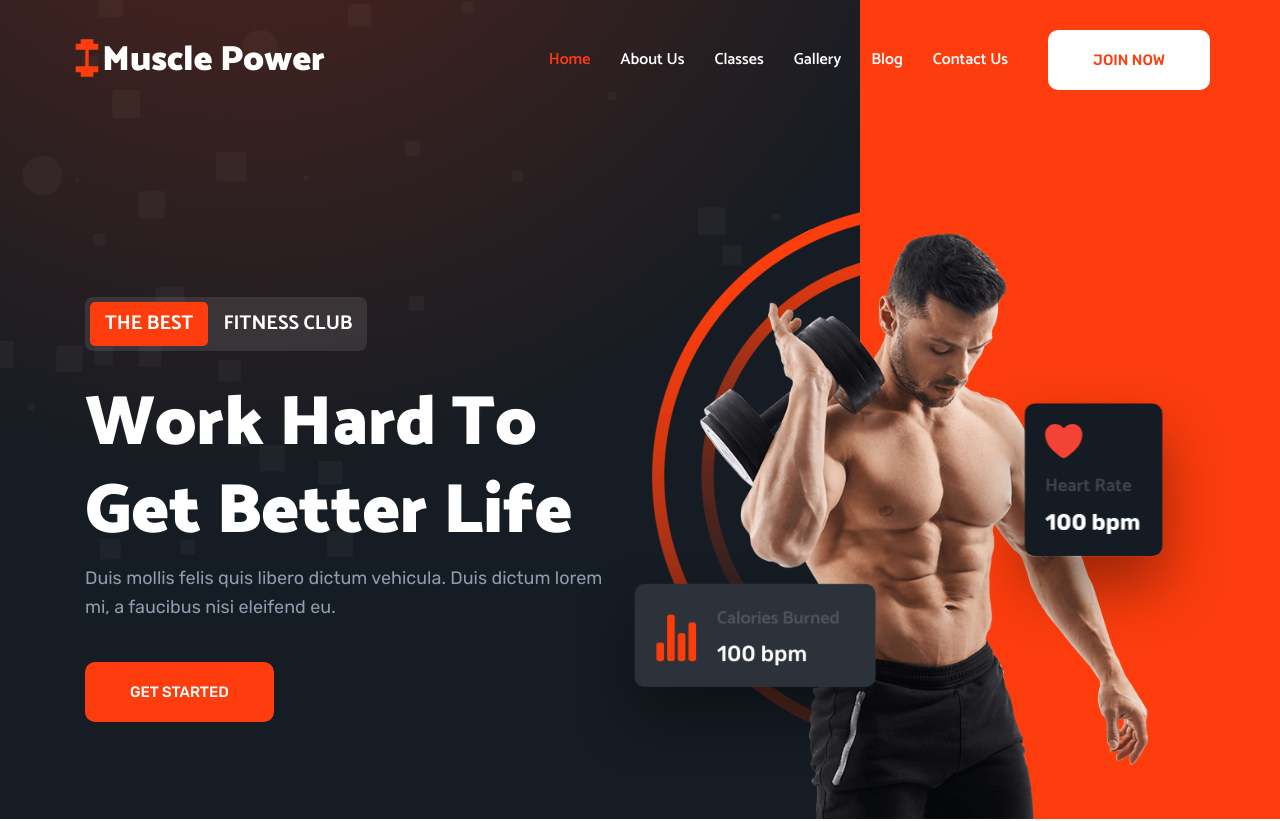
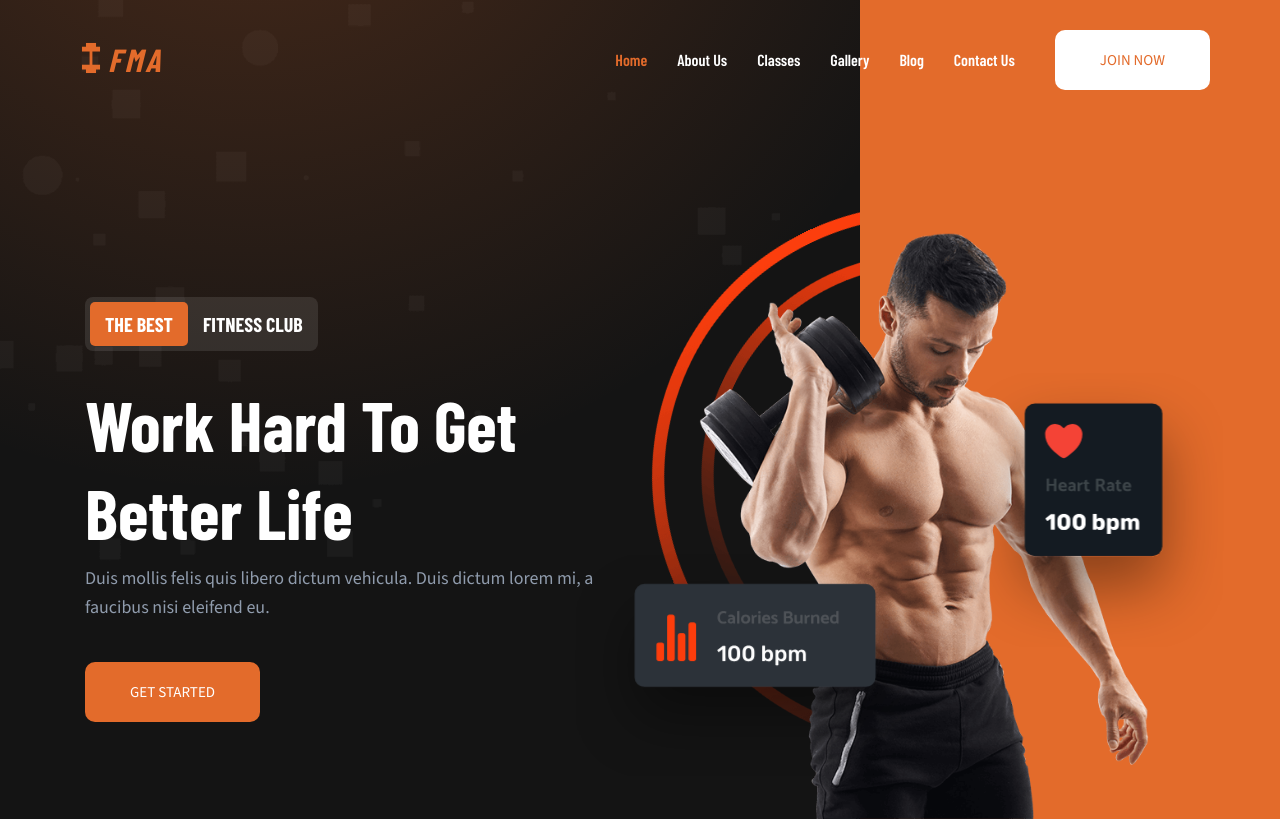
Before and after one commit to mrunmaydarpan/fitlife, a plain HTML site: page index.html in a window 1280 px wide. Shown: the top 821 px of the page. Drawn offline with nearby package versions, Linux system fonts and the light colour scheme; a web font is replaced by a local one.

Commit message:
Rebrand site to FMA identity
- Brand name: Muscle Power → FMA (Full Metal Alchemist Fitness)
- Primary color: #f93e11 → #e46c2c (FMA orange)
- Dark backgrounds updated to pure near-black matching FMA brand
- Heading font: Catamaran → Barlow Condensed (matches Futura Extra Black Condensed Italic BT)
- Body font: Rubik → Source Sans 3 (matches Myriad Pro)
- Logo styled with italic condensed bold in brand orange

Co-Authored-By: Claude Sonnet 4.6 <noreply@anthropic.com>

```diff
--- a/assets/css/style.css
+++ b/assets/css/style.css
@@ -4,16 +4,16 @@
    * colors
    */
 
-  --rich-black-fogra-29_50: hsl(210, 26%, 11%, 0.5);
-  --rich-black-fogra-29-1: hsl(210, 26%, 11%);
-  --rich-black-fogra-29-2: hsl(210, 50%, 4%);
+  --rich-black-fogra-29_50: hsl(0, 0%, 8%, 0.5);
+  --rich-black-fogra-29-1: hsl(0, 0%, 8%);
+  --rich-black-fogra-29-2: hsl(0, 0%, 3%);
   --silver-metallic: hsl(212, 9%, 67%);
-  --coquelicot_20: hsla(12, 98%, 52%, 0.2);
-  --coquelicot_10: hsla(12, 98%, 52%, 0.1);
+  --coquelicot_20: hsla(21, 77%, 53%, 0.2);
+  --coquelicot_10: hsla(21, 77%, 53%, 0.1);
   --sonic-silver: hsl(0, 0%, 47%);
   --cadet-gray: hsl(214, 15%, 62%);
   --light-gray: hsl(0, 0%, 80%);
-  --coquelicot: hsl(12, 98%, 52%);
+  --coquelicot: hsl(21, 77%, 53%);
   --gainsboro: hsl(0, 0%, 88%);
   --white_20: hsl(0, 0%, 100%, 0.2);
   --white_10: hsl(0, 0%, 100%, 0.1);
@@ -24,8 +24,8 @@
    * typography
    */
 
-  --ff-catamaran: 'Catamaran', sans-serif;
-  --ff-rubik: 'Rubik', sans-serif;
+  --ff-catamaran: 'Barlow Condensed', sans-serif;
+  --ff-rubik: 'Source Sans 3', sans-serif;
 
   --fs-1: 3.8rem;
   --fs-2: 3rem;
@@ -355,17 +355,25 @@ body {
 .logo {
   color: var(--rich-black-fogra-29-1);
   font-family: var(--ff-catamaran);
-  font-size: 3.5rem;
+  font-size: 3.2rem;
   font-weight: var(--fw-900);
+  font-style: italic;
+  letter-spacing: 2px;
   display: flex;
   align-items: center;
-  margin-inline-start: -8px;
+  gap: 6px;
 }
 
 .logo ion-icon {
   color: var(--coquelicot);
-  font-size: 40px;
+  font-size: 32px;
   transform: rotate(90deg) translate(-2px, -5px);
+}
+
+.logo .span {
+  color: var(--coquelicot);
+  font-style: italic;
+  letter-spacing: 3px;
 }
 
 .nav-open-btn {
--- a/index.html
+++ b/index.html
@@ -5,7 +5,7 @@
   <meta charset="UTF-8">
   <meta http-equiv="X-UA-Compatible" content="IE=edge">
   <meta name="viewport" content="width=device-width, initial-scale=1.0">
-  <title>Muscle Power - Work Hard To Get Better Life</title>
+  <title>FMA - Full Metal Alchemist Fitness</title>
 
   <link rel="shortcut icon" href="./favicon.svg" type="image/svg+xml">
 
@@ -14,7 +14,7 @@
   <link rel="preconnect" href="https://fonts.googleapis.com">
   <link rel="preconnect" href="https://fonts.gstatic.com" crossorigin>
   <link
-    href="https://fonts.googleapis.com/css2?family=Catamaran:wght@600;700;800;900&family=Rubik:wght@400;500;800&display=swap"
+    href="https://fonts.googleapis.com/css2?family=Barlow+Condensed:ital,wght@0,600;0,700;0,800;0,900;1,700;1,800;1,900&family=Source+Sans+3:wght@400;500;800&display=swap"
     rel="stylesheet">
 
   <!---preload images-->
@@ -37,7 +37,7 @@
 
       <a href="#" class="logo">
         <ion-icon name="barbell-sharp" aria-hidden="true"></ion-icon>
-         <span class="span">Muscle Power</span>
+         <span class="span">FMA</span>
       </a>
 
       <nav class="navbar" data-navbar>
@@ -547,7 +547,7 @@
           <a href="#" class="logo">
             <ion-icon name="barbell-sharp" aria-hidden="true"></ion-icon>
 
-            <span class="span">Muscle Power</span>
+            <span class="span">FMA</span>
           </a>
 
           <p class="footer-brand-text">
@@ -642,9 +642,9 @@
             </div>
 
             <div>
-              <a href="mailto:info@Muscle Power.com" class="footer-link">info@Muscle Power.com</a>
+              <a href="mailto:info@FMA.com" class="footer-link">info@FMA.com</a>
 
-              <a href="mailto:services@Muscle Power.com" class="footer-link">services@Muscle Power.com</a>
+              <a href="mailto:services@FMA.com" class="footer-link">services@FMA.com</a>
             </div>
           </li>
 
@@ -700,7 +700,7 @@
       <div class="container">
 
         <p class="copyright">
-          &copy; 2022 Muscle Power. All Rights Reserved By <a href="#" class="copyright-link">codewithmdtronix.</a>
+          &copy; 2022 FMA. All Rights Reserved By <a href="#" class="copyright-link">codewithmdtronix.</a>
         </p>
 
         <ul class="footer-bottom-list">
```
Also changed, not shown: gallery.html (+6 -6 lines).
